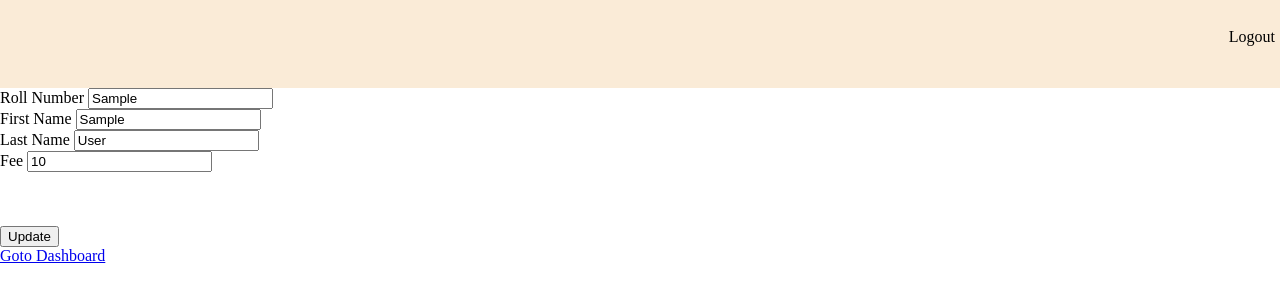
After one commit to areeba-noreen/basephp, a PHP site: page /basephp/edit.php?id=1 in a window 1280 px wide. The commit adds this page. Shown: the top 302 px of the page. Run offline with PHP 8.4, Linux system fonts and the light colour scheme; tables that the repository leaves empty or names only in its code hold one stand-in row (values such as "Sample post").

Commit message:
edit record in database

```diff
--- /dev/null
+++ b/add.php
@@ -0,0 +1,5 @@
+<?php
+include 'config/dbconnection.php';
+
+
+?>
--- a/assets/style.less
+++ b/assets/style.less
@@ -2,7 +2,7 @@ body {
     margin: 0px auto;
 }
 
-.login-container {
+.container {
     display: table;
     position: absolute;
     top: 0;
@@ -10,7 +10,7 @@ body {
     height: 100%;
     width: 100%;
 
-    .form-wrapper {
+    .wrapper {
         display: table-cell;
         vertical-align: middle;
 
@@ -24,6 +24,20 @@ body {
             text-align: center;
             background-color: antiquewhite;
 
+            table td {
+                padding: 5px;
+                font-size: 16px;
+                text-align: left;
+                border-bottom: 1px solid #888888;
+                border-left: 1px solid #888888;
+            }
+
+            table {
+                border: 1px solid #888888;
+                margin-left: auto;
+                margin-right: auto;
+            }
+
             .form-label {
                 font-size: 16px;
                 font-weight: 500;
@@ -35,10 +49,11 @@ body {
             }
 
             .btn {
-                background-color: blue;
+                background-color: rgb(21, 21, 87);
                 color: white;
                 padding: 5px 8px;
                 width: 90px;
+                text-decoration: none;
 
             }
         }
--- a/config/dbconnection.php
+++ b/config/dbconnection.php
@@ -0,0 +1,11 @@
+<?php
+
+$servername = "localhost";
+$username = "root";
+$password = "mysql";
+$dbname = "basephp";
+
+// Create connection
+$conn = new mysqli($servername, $username, $password, $dbname);
+
+?>
--- /dev/null
+++ b/edit.php
@@ -0,0 +1,101 @@
+<?php
+
+include 'config/dbconnection.php';
+$id= $_GET['id'];
+if(!empty($_GET['rollnumber'])){
+    $first_name= $_GET['first_name'];
+    $last_name= $_GET['last_name'];
+    $fee= $_GET['fee'];
+
+    $sql = "update tbl_student SET first_name='" . $first_name . "', last_name='" . $last_name . "', fee='" . $fee . "' where id=" . $id;
+    //print_r($sql);
+    $result = $conn->query($sql);
+    if (!empty($_GET['edit']) && $result) {
+        echo "Updated Succesfully";
+    }
+}
+
+if (!empty($_GET['id'])){
+
+    $sql = "select * from tbl_student where id=" . $id;
+    $result = $conn->query($sql);
+
+    if ($result->num_rows > 0) {
+        $row = $result->fetch_assoc();
+    }
+}
+?>
+<!DOCTYPE html>
+<html lang="en">
+<head>
+    <meta charset="UTF-8">
+    <meta http-equiv="X-UA-Compatible" content="IE=edge">
+    <meta name="viewport" content="width=device-width, initial-scale=1.0">
+    <title>Dashboard</title>
+    <link rel="stylesheet" href="assets/style.css">
+</head>
+<body>
+    <header class="dashboard-head">
+        <div class="menu-wrapper">
+            <h3 class="user-heading"><?php //echo $first_name; ?></h3>
+            <a class="logout btn"  href="index.html">Logout</a>
+        </div>
+    </header>
+
+        <div class="content">
+
+            <form>
+                <div class="field-group">
+                    <lable>Roll Number</label>
+                        <input type="text" name="rollnumber" value="<?php echo $row['roll_num']; ?>" />
+                </div>
+
+                <div class="field-group">
+                    <lable>First Name</label>
+                        <input type="text" name="first_name" value="<?php echo $row['first_name']; ?>" />
+                </div>
+
+                <div class="field-group">
+                    <lable>Last Name</label>
+                        <input type="text" name="last_name" value="<?php echo $row['last_name']; ?>" />
+                </div>
+                <div class="field-group">
+                    <lable>Fee</label>
+                        <input type="text" name="fee" value="<?php echo $row['fee']; ?>" />
+                </div>
+
+                <br><br><br>
+
+                <div class="field-group ib">
+                    <?php
+                    if (!empty($_GET['id'])) {
+                        ?>
+                        <input type="hidden" name="id" value="<?php echo $row['id']; ?>" />
+                        <input type="hidden" name="edit" value="1" />
+                        <input type="submit" value="Update">
+                        <?php
+                    } else {
+                        ?>
+
+                        <input type="hidden" name="add" value="1">
+                        <input type="submit" value="Add">
+
+                        <?php
+                    }
+
+                    ?>
+                </div>
+
+                <div>
+                    <a class="btn" href="dashboard.php">Goto Dashboard</a>
+                </div>
+
+            </form>
+
+        </div>
+
+
+    </div>
+</body>
+
+</html>
--- a/login.php
+++ b/login.php
@@ -23,8 +23,8 @@ else{
     <link rel="stylesheet" href="assets/style.css">
 </head>
 <body>
-    <div class="login-container">
-        <div class="form-wrapper">
+    <div class="container">
+        <div class="wrapper">
             <form action="">
                 <div class="field-group">
                     <div>
```
Also changed, not shown: assets/style.css (+20 -7 lines), dashboard.php (+49 -2 lines), delete.php (added).
